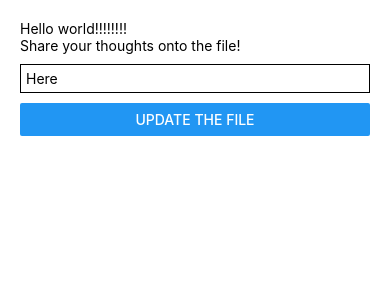
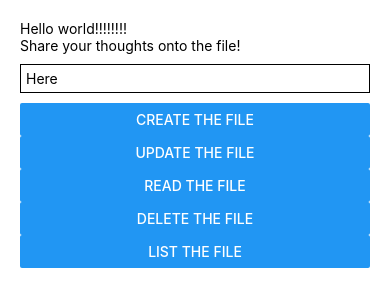
Before and after one commit to O-ElAli/android_file_system, a React Native app: screen / in a window 390 px wide. Shown: the top 306 px of the page. Built offline with nearby package versions, Linux system fonts and the light colour scheme.

Commit message:
testing file directory listing

```diff
--- a/App.tsx
+++ b/App.tsx
@@ -6,6 +6,20 @@ const App = () => {
   const [fileText, setFileText] = useState('');
   const [userText, setUserText] = useState('');
 
+
+  const createFile = async () => {
+    try {
+      const filePath = `${Dirs.DocumentDir}/test23.txt`;
+
+      FileSystem.writeFile(filePath, 'Hello from new file')
+
+      console.log("file created in:", filePath)
+
+    } catch (error) {
+
+    }
+  }
+
   const handleFileOperations = async () => {
     try {
       const filePath = `${Dirs.DocumentDir}/test1.txt`;
@@ -13,17 +27,52 @@ const App = () => {
       // Write to the file
       await FileSystem.appendFile(filePath, userText + ' \n');
 
-      // Read from the file
-      const text = await FileSystem.readFile(filePath);
-      setFileText(text);
+      // // Read from the file
+      // const text = await FileSystem.readFile(filePath);
+      // setFileText(text);
     } catch (error) {
       console.error("Error in file operation", error);
     }
   };
 
+  const readFile = async() => {
+    try{
+      const filePath = `${Dirs.DocumentDir}/test1.txt`;
+
+      const text = await FileSystem.readFile(filePath);
+      setFileText(text)
+    }
+    catch(e){
+      console.log("error in file reading", e)
+    }
+  }
+
   const deleteFile = async () => {
+    try{
+      const filePath = `${Dirs.DocumentDir}/test1.txt`;
 
+      FileSystem.unlink(filePath);
+    }
+    catch(e){
+      console.log("error in file deletion", e)
+    }
   }
+
+  const listFile = async () => {
+    try {
+      const filePath = `/data/user`;
+
+      const files = await FileSystem.ls(filePath)
+
+      setFileText(files.join('\n'))
+
+      console.log(filePath)
+
+    } catch (error) {
+
+    }
+  }
+
 
   return (
     <View style={{ padding: 20 }}>
@@ -37,7 +86,26 @@ const App = () => {
         onChangeText={(text) => setUserText(text)}  // Updates userText on input change
       />
 
+      <Button title="Create the file" onPress={createFile} />  {/* Calls createFile on press */}
+      <Text>
+
+      </Text>
+
+
+
       <Button title="Update the file" onPress={handleFileOperations} />  {/* Calls handleFileOperations on press */}
+      <Text>
+
+      </Text>
+      <Button title="Read the file" onPress={readFile} />  {/* Calls readFile on press */}<Text>
+
+      </Text>
+      <Button title="Delete the file" onPress={deleteFile} />  {/* Calls deleteFile on press */}
+
+      <Text>
+
+      </Text>
+      <Button title="List the file" onPress={listFile} />  {/* Calls listFile on press */}
 
       <Text style={{ marginTop: 20 }}>{fileText}</Text> {/* Display file content here */}
     </View>
```
